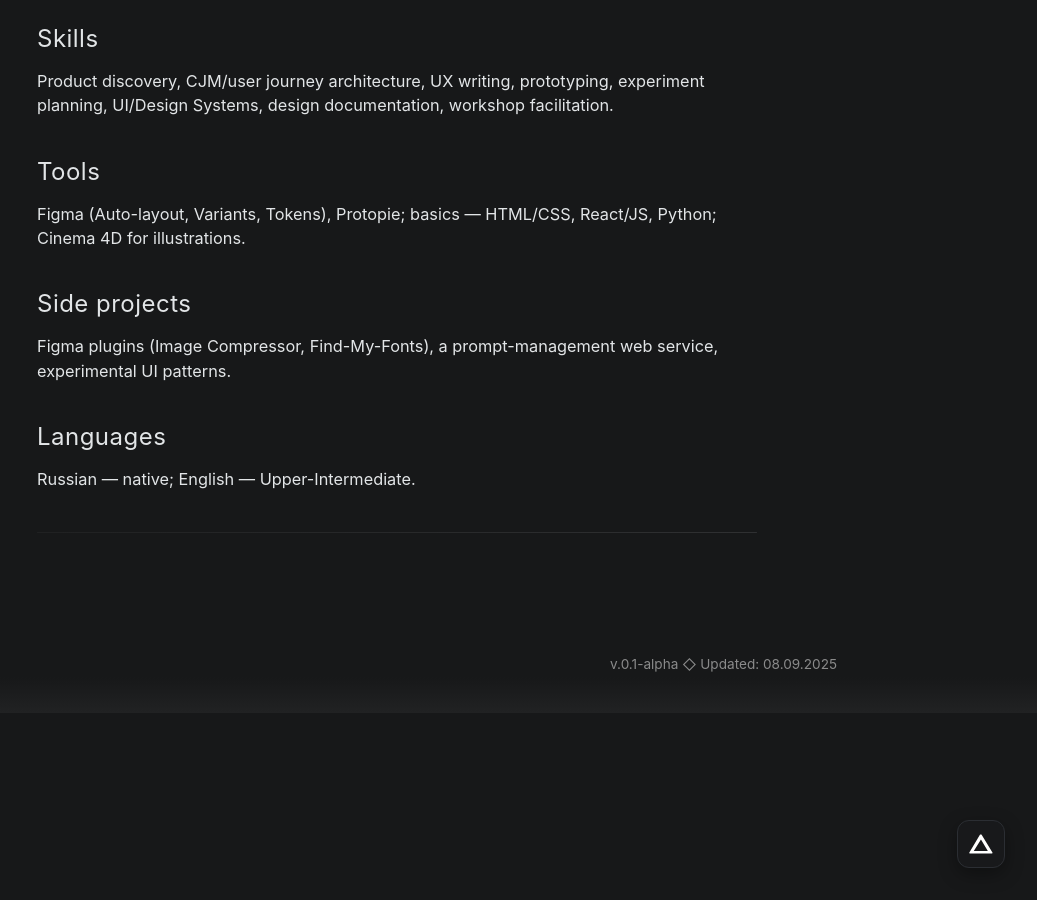
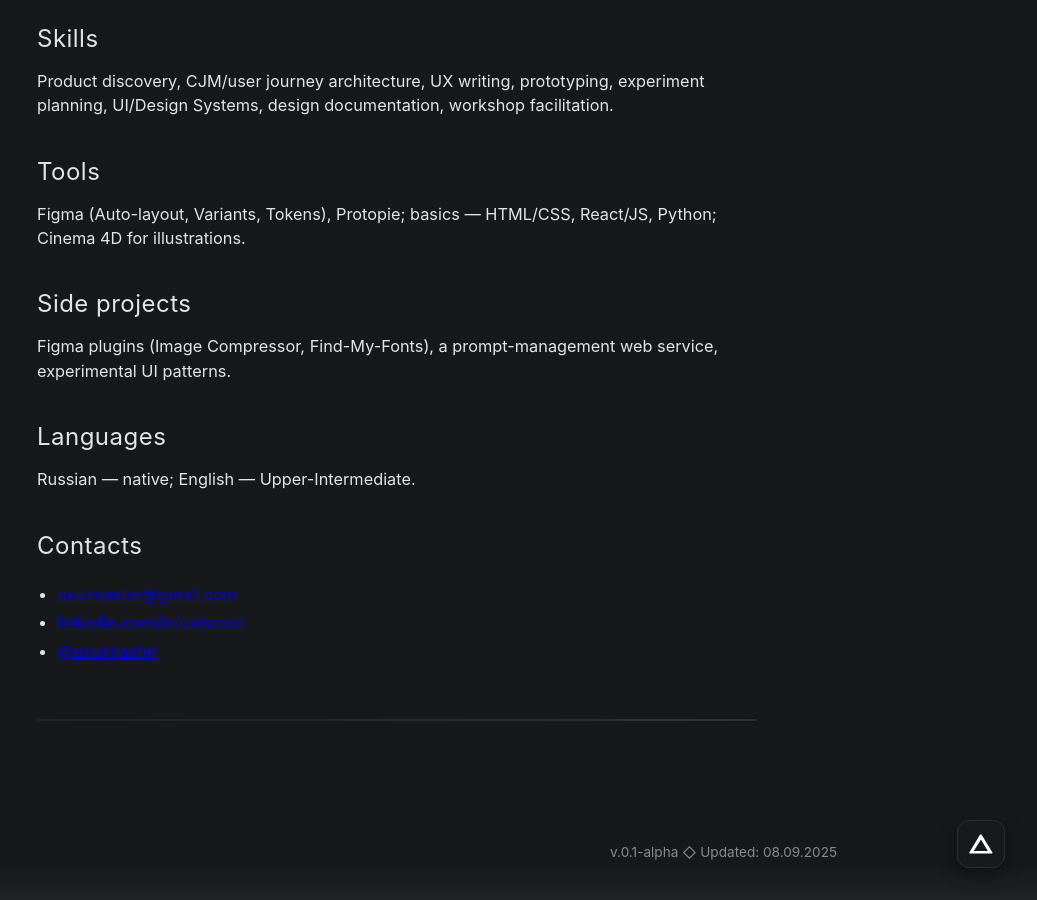
Before and after one commit to uxiscool/experience, a Jekyll site: the page built from cv.md, in a window 1280 px wide and 900 px high, scrolled down 797 px. Shown: the whole window, without its empty margins (243-1280 px from the left). Built offline with Jekyll 4.4.1, drawn with Linux system fonts in a browser that asks for light colours; before the commit the page ends 1510 px from its top, so only the background shows below that.

Commit message:
Add files via upload

```diff
--- a/cv.md
+++ b/cv.md
@@ -103,6 +103,19 @@ permalink: /cv/
       Russian — native; English — Upper-Intermediate.
     </div>
 
+        <!-- CONTACTS -->
+    <div class="cv-rail"></div>
+    <div class="cv-right"><h2 class="cvsubheading">Contacts</h2></div>
+
+    <div class="cv-rail"></div>
+    <div class="cv-right">
+      <ul class="cv-bullets">
+        <li><a href="mailto:uxuimaster@gmail.com">uxuimaster@gmail.com</a></li>
+        <li><a href="https://linkedin.com/in/uxiscool" target="_blank" rel="noopener">linkedin.com/in/uxiscool</a></li>
+        <li><a href="https://t.me/uxuimaster" target="_blank" rel="noopener">@uxuimaster</a></li>
+      </ul>
+    </div>
+
   </section>
 
   <div class="intro-divider"></div>
```
